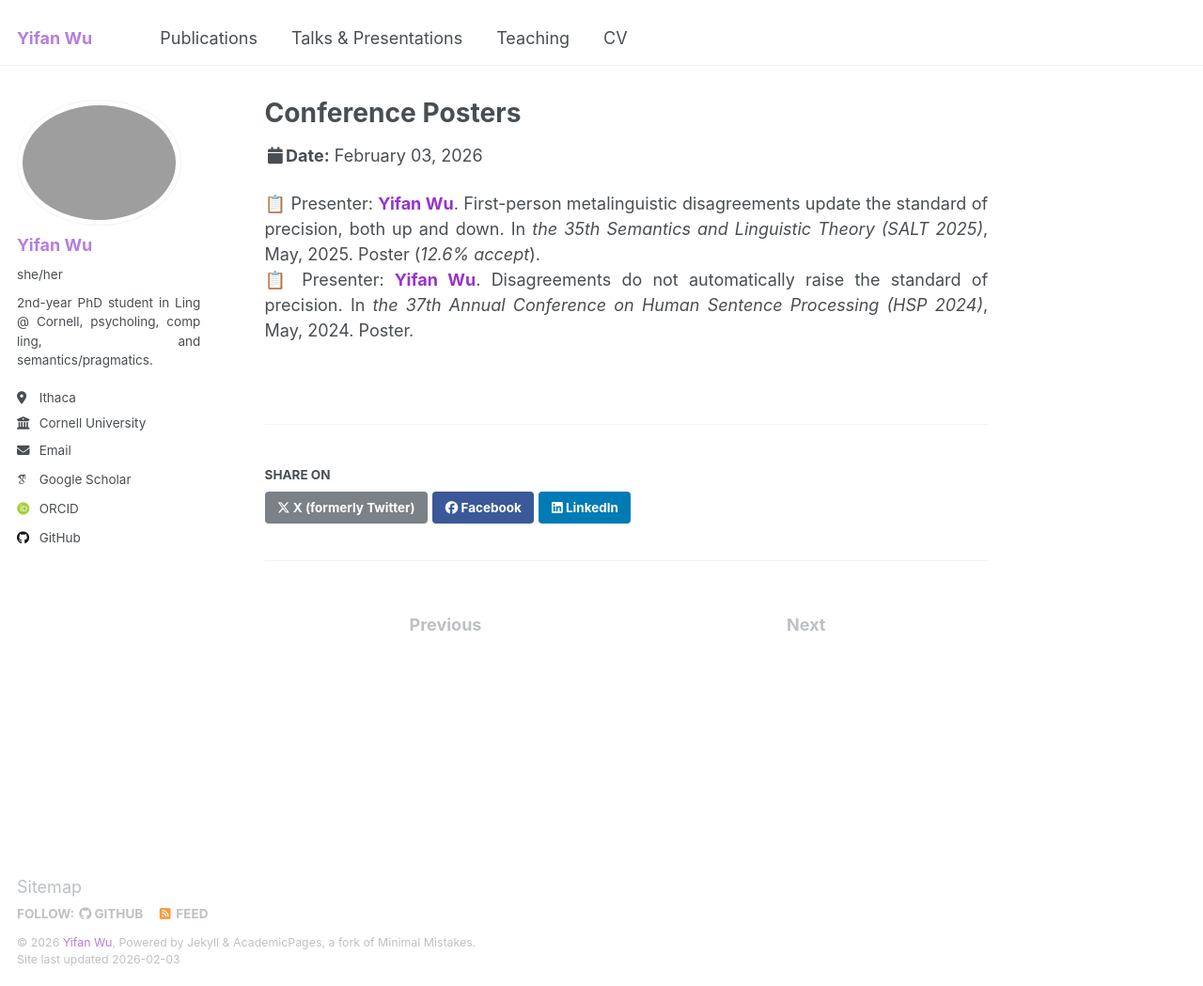
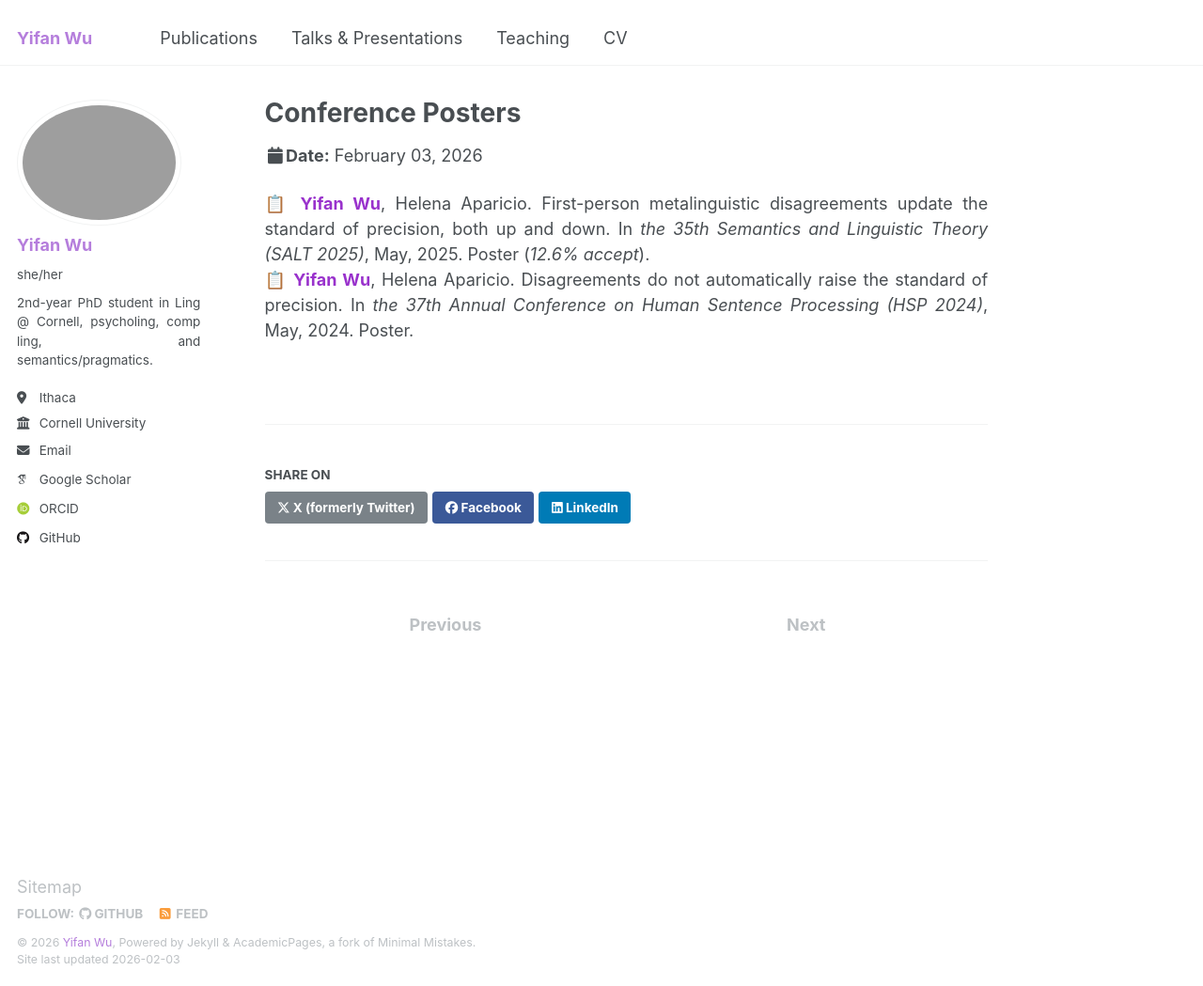
Before and after one commit to lynn-yifanwu-ling/lynn-yifanwu-ling.github.io, a Jekyll site: the page built from _talks/posters.md, in a window 1280 px wide and 1049 px high. Shown: the whole window at 94% size. Built offline with Jekyll 4.4.1, drawn with Linux system fonts in a browser that asks for light colours; emoji names are drawn with the system emoji font; some web fonts are replaced.

Commit message:
Update posters.md

```diff
--- a/_talks/posters.md
+++ b/_talks/posters.md
@@ -5,5 +5,5 @@ type: "Talk"
 permalink: /talks/conference_posters
 ---
 
-:clipboard: Presenter: **<span style="color: #9932CC;">Yifan Wu</span>**. First-person metalinguistic disagreements update the standard of precision, both up and down. In *the 35th Semantics and Linguistic Theory (SALT 2025)*, May, 2025. Poster (*12.6% accept*). <br>
-:clipboard: Presenter: **<span style="color: #9932CC;">Yifan Wu</span>**. Disagreements do not automatically raise the standard of precision. In *the 37th Annual Conference on Human Sentence Processing (HSP 2024)*, May, 2024. Poster.
+:clipboard: **<span style="color: #9932CC;">Yifan Wu</span>**, Helena Aparicio. First-person metalinguistic disagreements update the standard of precision, both up and down. In *the 35th Semantics and Linguistic Theory (SALT 2025)*, May, 2025. Poster (*12.6% accept*). <br>
+:clipboard: **<span style="color: #9932CC;">Yifan Wu</span>**, Helena Aparicio. Disagreements do not automatically raise the standard of precision. In *the 37th Annual Conference on Human Sentence Processing (HSP 2024)*, May, 2024. Poster.
```
